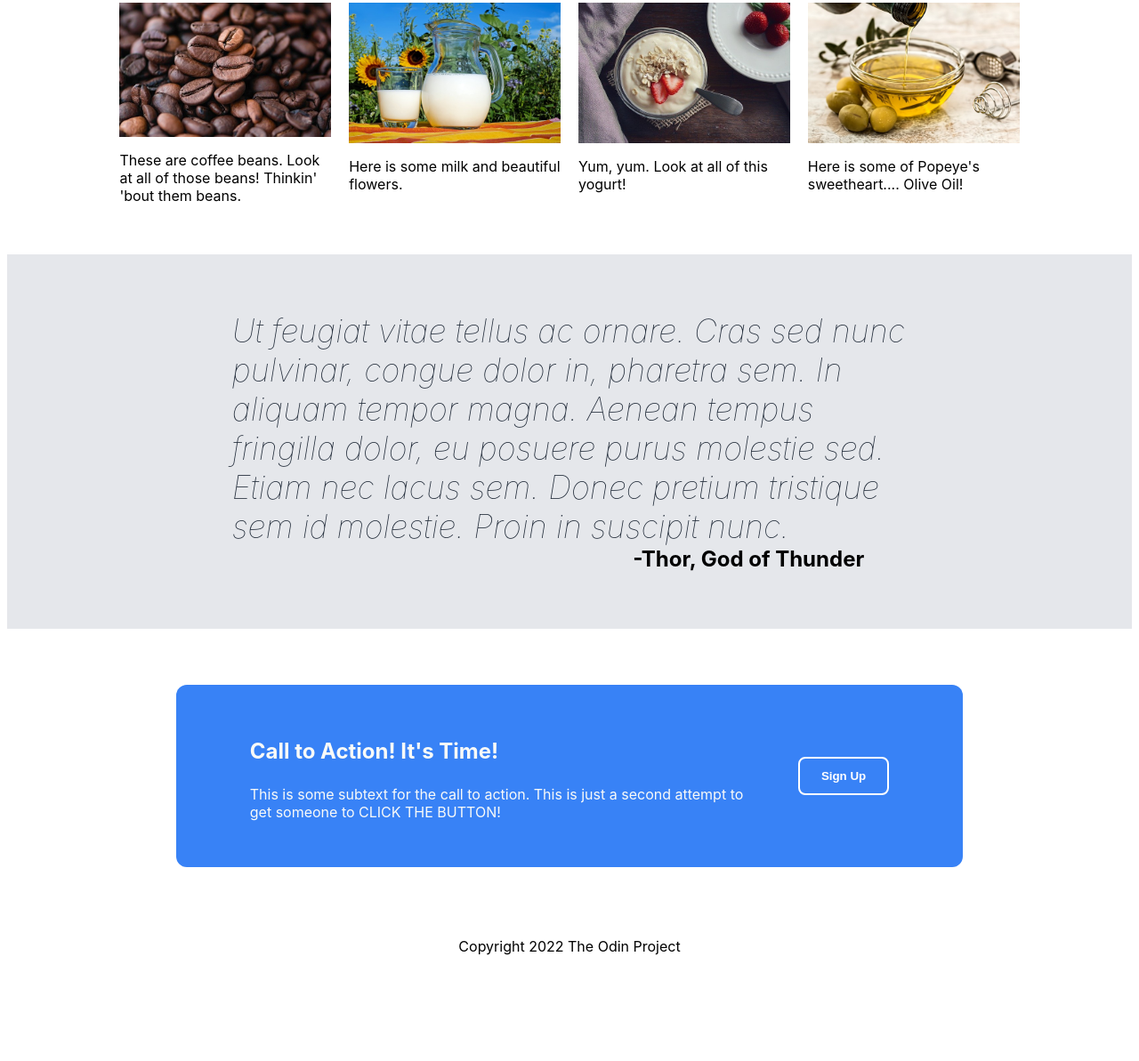
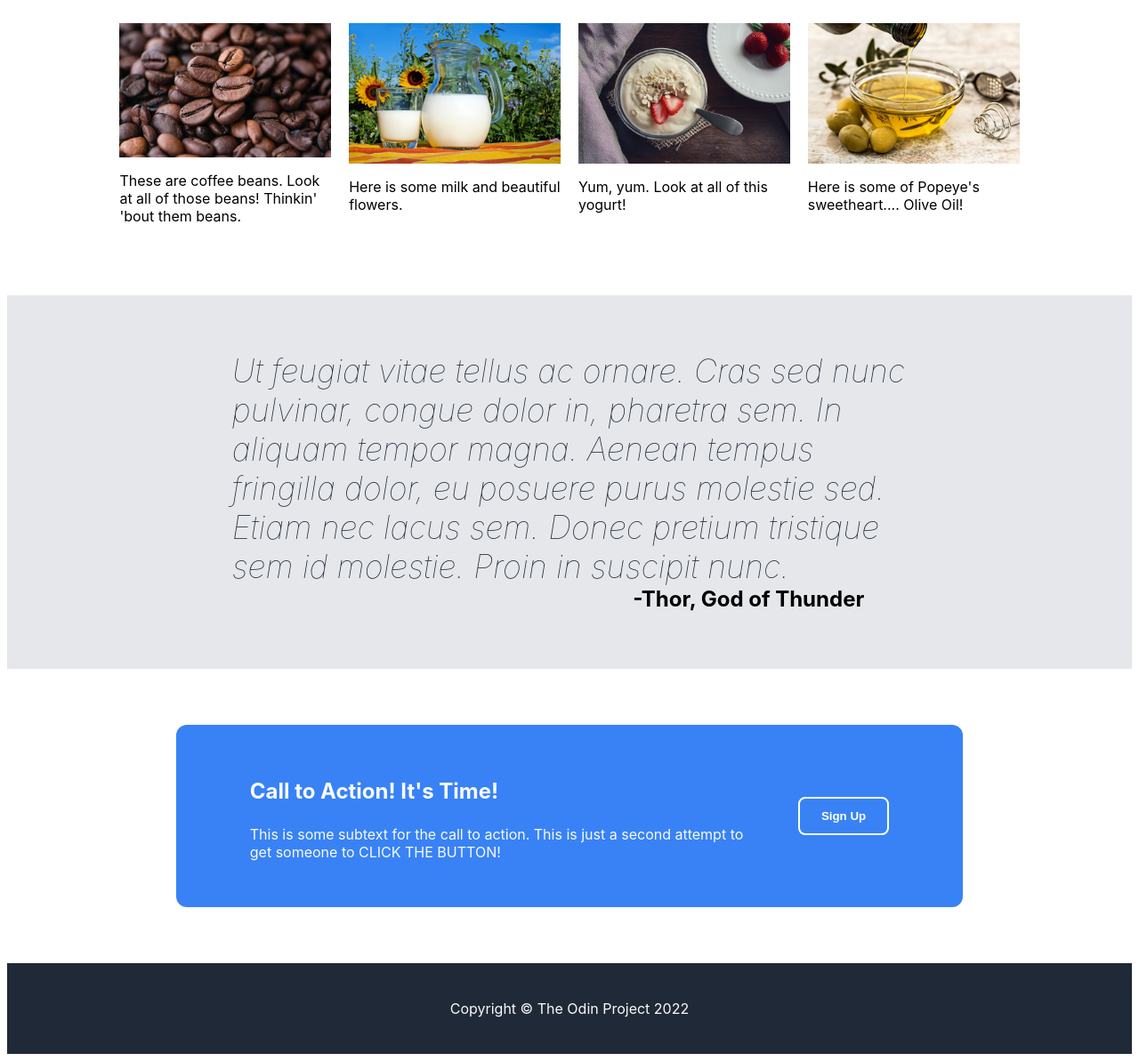
Before and after one commit to bmclark/odin-landing-page, a plain HTML site: page index.html in a window 1280 px wide. Shown: the part 634-1827 px from the top of the page at 89% size. Before the commit the page ends 1732 px from the top, so only its background shows below. Drawn offline with Linux system fonts and the light colour scheme.

Commit message:
complete footer styling and minor corrections to make vertical padding responsive in entire document

```diff
--- a/index.html
+++ b/index.html
@@ -65,7 +65,7 @@
         </div>
 
         <div class="footer">
-            <p>Copyright 2022 The Odin Project</p>
+            <p>Copyright &copy; The Odin Project 2022</p>
         </div>
     </body>
 </html>
--- a/style.css
+++ b/style.css
@@ -79,7 +79,7 @@ button {
     display: flex;
     flex-direction: column;
     align-items: center;
-    padding: 40px 10%;
+    padding: 5% 10%;
 }
 
 #prod-info-heading {
@@ -104,7 +104,7 @@ button {
     background-color: #e5e7eb;
     display: flex;
     flex-direction: column;
-    padding: 64px 20%;
+    padding: 5% 20%;
 }
 
 #test-text {
@@ -147,5 +147,8 @@ button {
     border: 2px solid white;
 }
 .footer {
+    background-color: #1f2937;
+    color: #f9faf8;
     text-align: center;
+    padding: 2%;
 }
```
